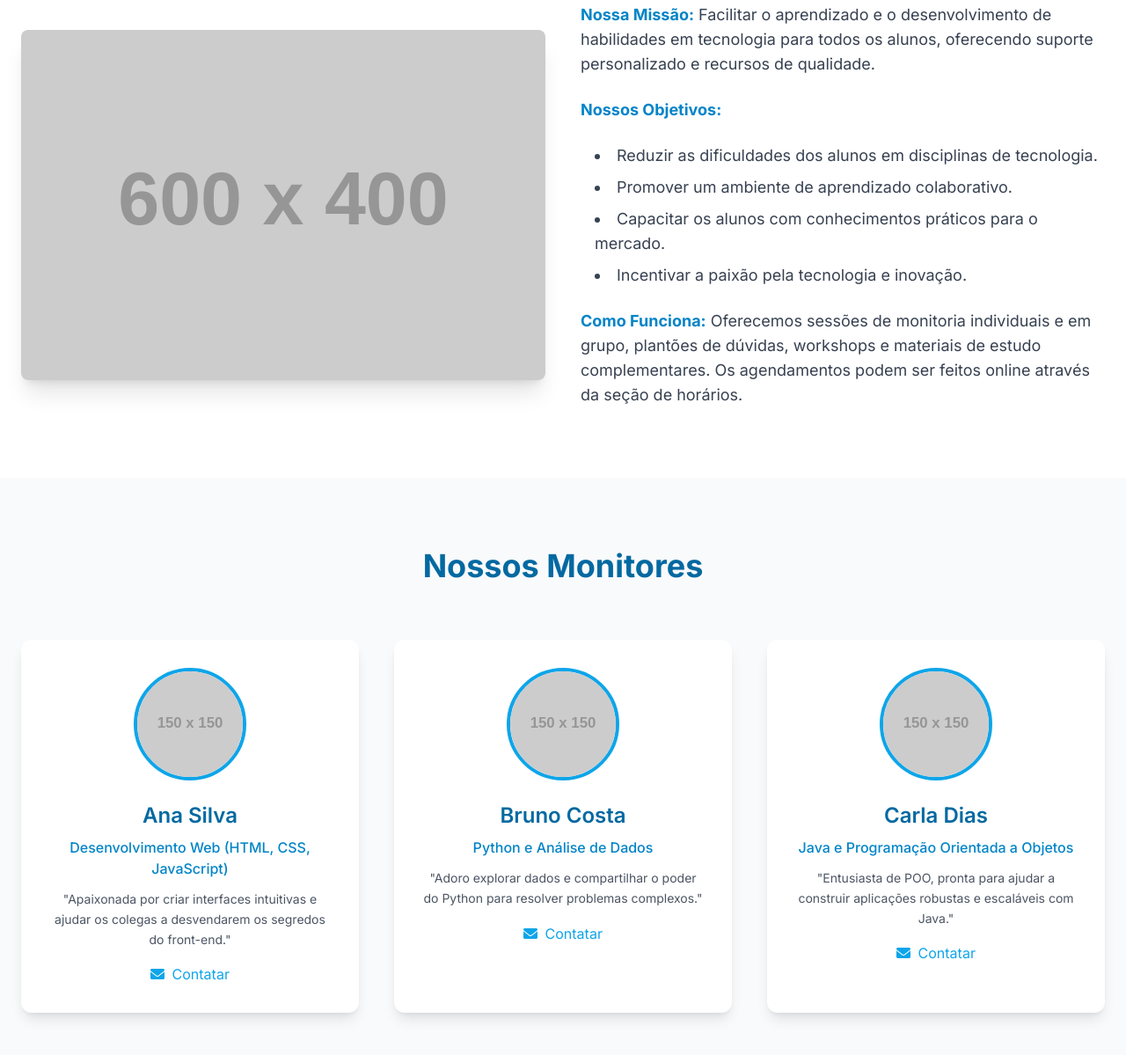
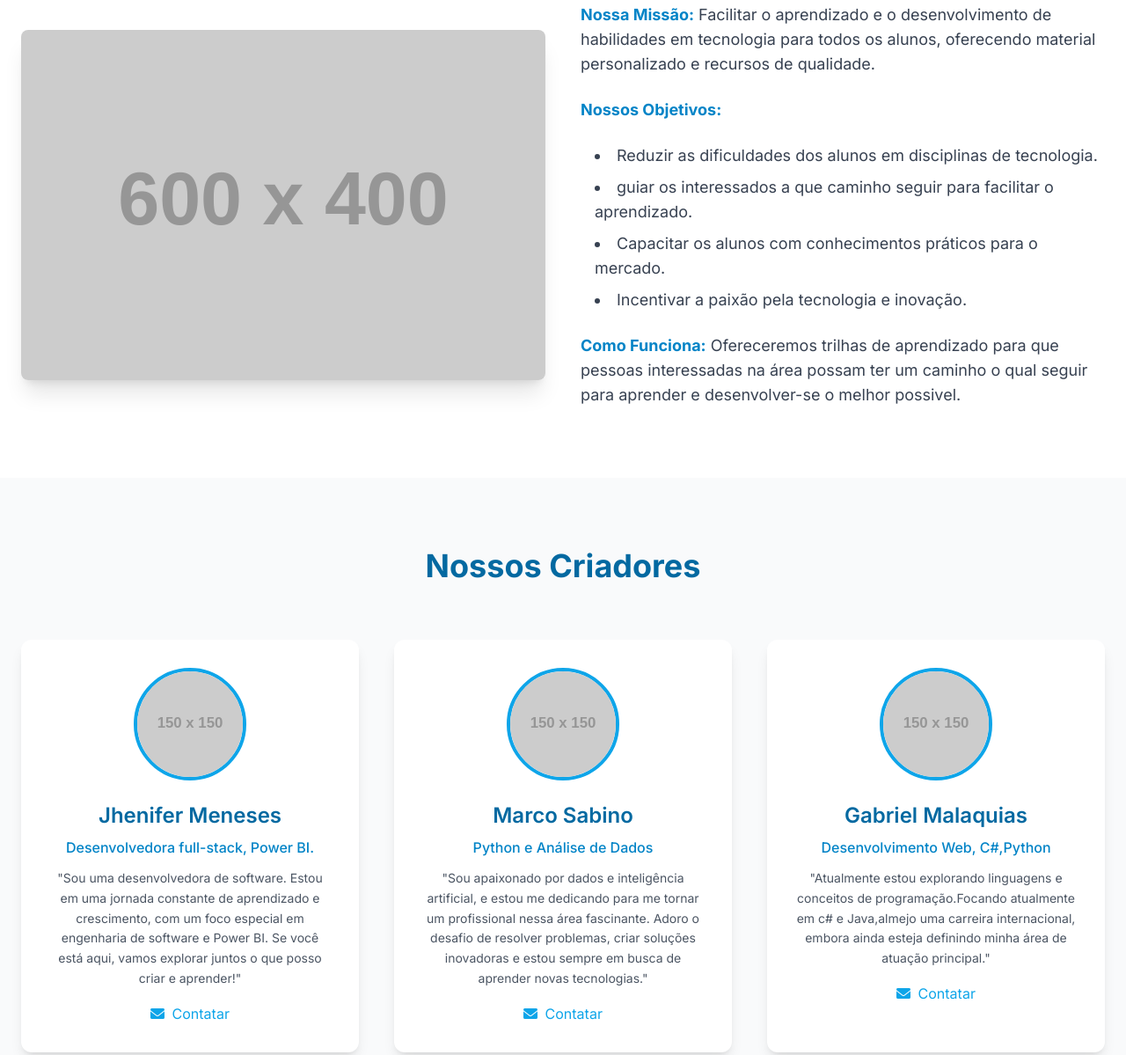
Before and after one commit to marccosabino/PFtrilhas, a plain HTML site: page site.html in a window 1280 px wide. Shown: the part 965-2164 px from the top of the page at 88% size. Drawn offline with nearby package versions, Linux system fonts and the light colour scheme; placeholder pictures from the web are drawn by us.

Commit message:
50% atualizado

```diff
--- a/site.html
+++ b/site.html
@@ -3,7 +3,7 @@
 <head>
     <meta charset="UTF-8">
     <meta name="viewport" content="width=device-width, initial-scale=1.0">
-    <title>Projeto de Monitoria de Tecnologia</title>
+    <title>Programando Futuros</title>
     <script src="https://cdn.tailwindcss.com"></script>
     <link href="https://fonts.googleapis.com/css2?family=Inter:wght@400;500;600;700&display=swap" rel="stylesheet">
     <link rel="stylesheet" href="https://cdnjs.cloudflare.com/ajax/libs/font-awesome/6.0.0-beta3/css/all.min.css">
@@ -33,7 +33,7 @@
         <div id="mobile-menu" class="md:hidden hidden bg-sky-700">
             <a href="#inicio" class="block py-2 px-6 text-sm hover:bg-sky-600 transition duration-300">Início</a>
             <a href="#sobre" class="block py-2 px-6 text-sm hover:bg-sky-600 transition duration-300">Sobre</a>
-            <a href="#monitores" class="block py-2 px-6 text-sm hover:bg-sky-600 transition duration-300">Monitores</a>
+            <a href="#monitores" class="block py-2 px-6 text-sm hover:bg-sky-600 transition duration-300">Trilhas</a>
             <a href="#horarios" class="block py-2 px-6 text-sm hover:bg-sky-600 transition duration-300">Horários</a>
             <a href="#recursos" class="block py-2 px-6 text-sm hover:bg-sky-600 transition duration-300">Recursos</a>
             <a href="#contato" class="block py-2 px-6 text-sm hover:bg-sky-600 transition duration-300">Contato</a>
@@ -42,8 +42,8 @@
 
     <section id="inicio" class="pt-24 pb-16 bg-gradient-to-r from-sky-600 to-cyan-500 text-white min-h-screen flex items-center">
         <div class="container mx-auto px-6 text-center">
-            <h1 class="text-5xl md:text-6xl font-bold mb-6 leading-tight">Bem-vindo ao Projeto de Monitoria de Tecnologia!</h1>
-            <p class="text-xl md:text-2xl mb-10 max-w-3xl mx-auto">Seu portal de apoio para dominar as tecnologias e alcançar o sucesso acadêmico.</p>
+            <h1 class="text-5xl md:text-6xl font-bold mb-6 leading-tight">Bem-vindo ao Programando futuros!</h1>
+            <p class="text-xl md:text-2xl mb-10 max-w-3xl mx-auto">Desenvolvido por estudantes do CEUB para oferecer trilhas sobre as materias e conteúdos de tecnologia da informação</p>
             <a href="#sobre" class="bg-white text-sky-700 font-semibold py-3 px-8 rounded-lg shadow-lg hover:bg-sky-100 transition duration-300 text-lg">Saiba Mais</a>
         </div>
     </section>
@@ -53,18 +53,18 @@
             <h2 class="text-4xl font-bold text-center mb-12 text-sky-700">Sobre o Projeto</h2>
             <div class="grid md:grid-cols-2 gap-10 items-center">
                 <div>
-                    <img src="https://placehold.co/600x400/38BDF8/FFFFFF?text=Equipe+Colaborando" alt="Imagem ilustrativa do projeto de monitoria" class="rounded-lg shadow-xl w-full h-auto object-cover">
+                    <img src="https://placehold.co/600x400/38BDF8/FFFFFF?text=adicionar+logo+do+projeto" alt="Imagem ilustrativa do projeto de monitoria" class="rounded-lg shadow-xl w-full h-auto object-cover">
                 </div>
                 <div class="space-y-6 text-lg text-gray-700">
-                    <p><strong class="text-sky-600">Nossa Missão:</strong> Facilitar o aprendizado e o desenvolvimento de habilidades em tecnologia para todos os alunos, oferecendo suporte personalizado e recursos de qualidade.</p>
+                    <p><strong class="text-sky-600">Nossa Missão:</strong> Facilitar o aprendizado e o desenvolvimento de habilidades em tecnologia para todos os alunos, oferecendo material personalizado e recursos de qualidade.</p>
                     <p><strong class="text-sky-600">Nossos Objetivos:</strong></p>
                     <ul class="list-disc list-inside ml-4 space-y-2">
                         <li>Reduzir as dificuldades dos alunos em disciplinas de tecnologia.</li>
-                        <li>Promover um ambiente de aprendizado colaborativo.</li>
+                        <li>guiar os interessados a que caminho seguir para facilitar o aprendizado.</li>
                         <li>Capacitar os alunos com conhecimentos práticos para o mercado.</li>
                         <li>Incentivar a paixão pela tecnologia e inovação.</li>
                     </ul>
-                    <p><strong class="text-sky-600">Como Funciona:</strong> Oferecemos sessões de monitoria individuais e em grupo, plantões de dúvidas, workshops e materiais de estudo complementares. Os agendamentos podem ser feitos online através da seção de horários.</p>
+                    <p><strong class="text-sky-600">Como Funciona:</strong> Ofereceremos trilhas de aprendizado para que pessoas interessadas na área possam ter um caminho o qual seguir para aprender e desenvolver-se o melhor possivel.</p>
                 </div>
             </div>
         </div>
@@ -72,33 +72,33 @@
 
     <section id="monitores" class="py-20 bg-gray-50">
         <div class="container mx-auto px-6">
-            <h2 class="text-4xl font-bold text-center mb-16 text-sky-700">Nossos Monitores</h2>
+            <h2 class="text-4xl font-bold text-center mb-16 text-sky-700">Nossos Criadores</h2>
             <div class="grid md:grid-cols-2 lg:grid-cols-3 gap-10">
                 <div class="bg-white p-8 rounded-xl shadow-lg hover:shadow-2xl transition-shadow duration-300 transform hover:-translate-y-1">
                     <img src="https://placehold.co/150x150/9CA3AF/FFFFFF?text=Monitor+1" alt="Foto do Monitor 1" class="w-32 h-32 rounded-full mx-auto mb-6 border-4 border-sky-500">
-                    <h3 class="text-2xl font-semibold text-center mb-2 text-sky-700">Ana Silva</h3>
-                    <p class="text-center text-sky-600 font-medium mb-3">Desenvolvimento Web (HTML, CSS, JavaScript)</p>
-                    <p class="text-gray-600 text-sm text-center leading-relaxed">"Apaixonada por criar interfaces intuitivas e ajudar os colegas a desvendarem os segredos do front-end."</p>
+                    <h3 class="text-2xl font-semibold text-center mb-2 text-sky-700">Jhenifer Meneses</h3>
+                    <p class="text-center text-sky-600 font-medium mb-3">Desenvolvedora full-stack, Power BI. </p>
+                    <p class="text-gray-600 text-sm text-center leading-relaxed">"Sou uma desenvolvedora de software. Estou em uma jornada constante de aprendizado e crescimento, com um foco especial em engenharia de software e Power BI. Se você está aqui, vamos explorar juntos o que posso criar e aprender!"</p>
                     <div class="text-center mt-4">
-                        <a href="mailto:ana.silva@example.com" class="text-sky-500 hover:text-sky-700"><i class="fas fa-envelope mr-1"></i> Contatar</a>
+                        <a href="https://github.com/JheniferFM" class="text-sky-500 hover:text-sky-700"><i class="fas fa-envelope mr-1"></i> Contatar</a>
                     </div>
                 </div>
                 <div class="bg-white p-8 rounded-xl shadow-lg hover:shadow-2xl transition-shadow duration-300 transform hover:-translate-y-1">
                     <img src="https://placehold.co/150x150/9CA3AF/FFFFFF?text=Monitor+2" alt="Foto do Monitor 2" class="w-32 h-32 rounded-full mx-auto mb-6 border-4 border-sky-500">
-                    <h3 class="text-2xl font-semibold text-center mb-2 text-sky-700">Bruno Costa</h3>
+                    <h3 class="text-2xl font-semibold text-center mb-2 text-sky-700">Marco Sabino</h3>
                     <p class="text-center text-sky-600 font-medium mb-3">Python e Análise de Dados</p>
-                    <p class="text-gray-600 text-sm text-center leading-relaxed">"Adoro explorar dados e compartilhar o poder do Python para resolver problemas complexos."</p>
+                    <p class="text-gray-600 text-sm text-center leading-relaxed">"Sou apaixonado por dados e inteligência artificial, e estou me dedicando para me tornar um profissional nessa área fascinante. Adoro o desafio de resolver problemas, criar soluções inovadoras e estou sempre em busca de aprender novas tecnologias."</p>
                      <div class="text-center mt-4">
-                        <a href="mailto:bruno.costa@example.com" class="text-sky-500 hover:text-sky-700"><i class="fas fa-envelope mr-1"></i> Contatar</a>
+                        <a href="https://github.com/marccosabino" class="text-sky-500 hover:text-sky-700"><i class="fas fa-envelope mr-1"></i> Contatar</a>
                     </div>
                 </div>
                 <div class="bg-white p-8 rounded-xl shadow-lg hover:shadow-2xl transition-shadow duration-300 transform hover:-translate-y-1">
                     <img src="https://placehold.co/150x150/9CA3AF/FFFFFF?text=Monitor+3" alt="Foto do Monitor 3" class="w-32 h-32 rounded-full mx-auto mb-6 border-4 border-sky-500">
-                    <h3 class="text-2xl font-semibold text-center mb-2 text-sky-700">Carla Dias</h3>
-                    <p class="text-center text-sky-600 font-medium mb-3">Java e Programação Orientada a Objetos</p>
-                    <p class="text-gray-600 text-sm text-center leading-relaxed">"Entusiasta de POO, pronta para ajudar a construir aplicações robustas e escaláveis com Java."</p>
+                    <h3 class="text-2xl font-semibold text-center mb-2 text-sky-700">Gabriel Malaquias</h3>
+                    <p class="text-center text-sky-600 font-medium mb-3">Desenvolvimento Web, C#,Python</p>
+                    <p class="text-gray-600 text-sm text-center leading-relaxed">"Atualmente estou explorando linguagens e conceitos de programação.Focando atualmente em c# e Java,almejo uma carreira internacional, embora ainda esteja definindo minha área de atuação principal."</p>
                      <div class="text-center mt-4">
-                        <a href="mailto:carla.dias@example.com" class="text-sky-500 hover:text-sky-700"><i class="fas fa-envelope mr-1"></i> Contatar</a>
+                        <a href="https://github.com/Gb-Malaquias" class="text-sky-500 hover:text-sky-700"><i class="fas fa-envelope mr-1"></i> Contatar</a>
                     </div>
                 </div>
             </div>
```
